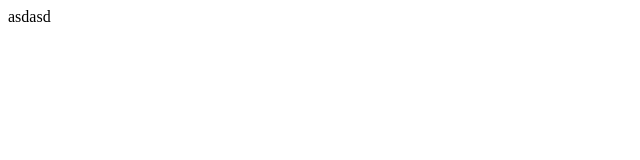
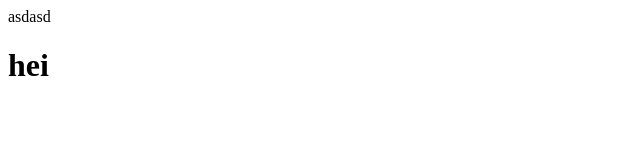
Before and after one commit to dam-14n/praksisuke_redgo, a plain HTML site: page frontend/index.html in a window 1280 px wide. Shown: the full height of the page, 0-640 px from the left. Drawn offline with Linux system fonts and the light colour scheme.

Commit message:
Update index.html
jeg skrev hei

```diff
--- a/frontend/index.html
+++ b/frontend/index.html
@@ -7,5 +7,6 @@
 </head>
 <body>
     asdasd
+    <h1>hei</h1>
 </body>
 </html>
```
